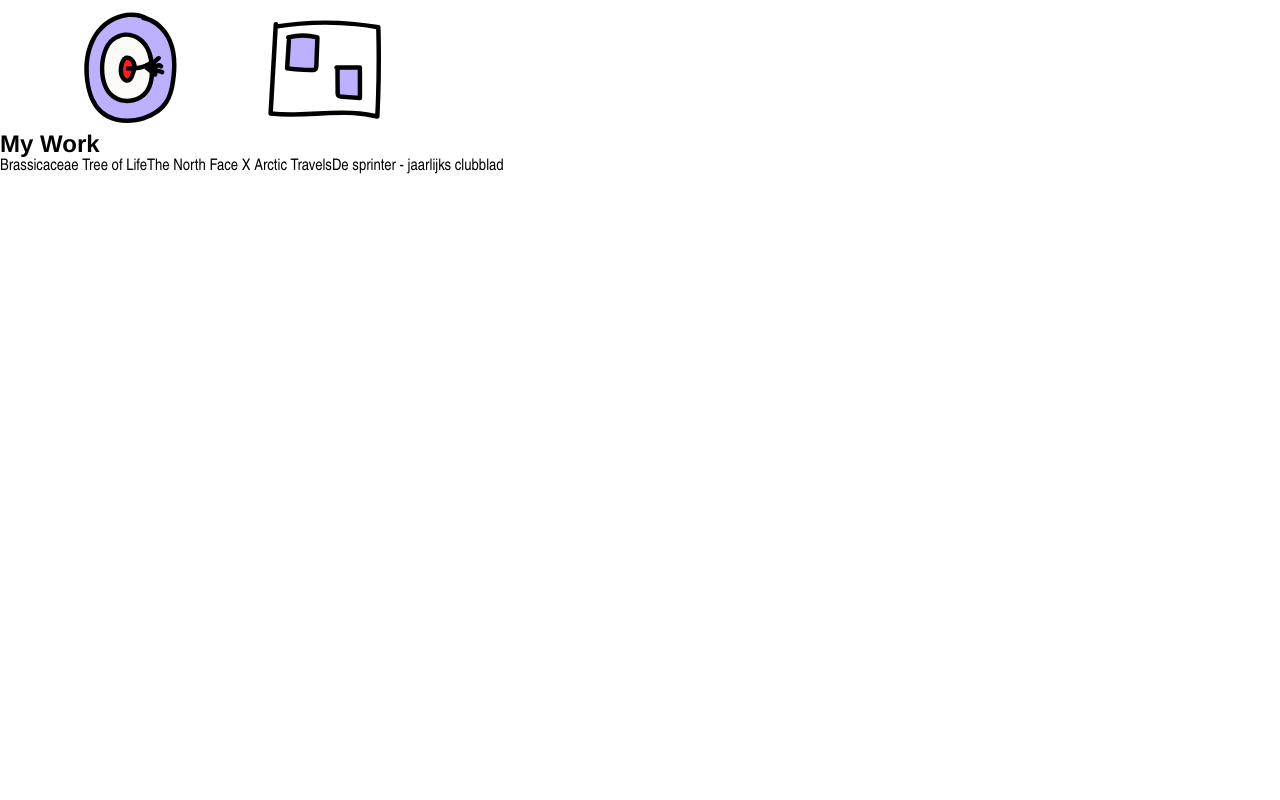
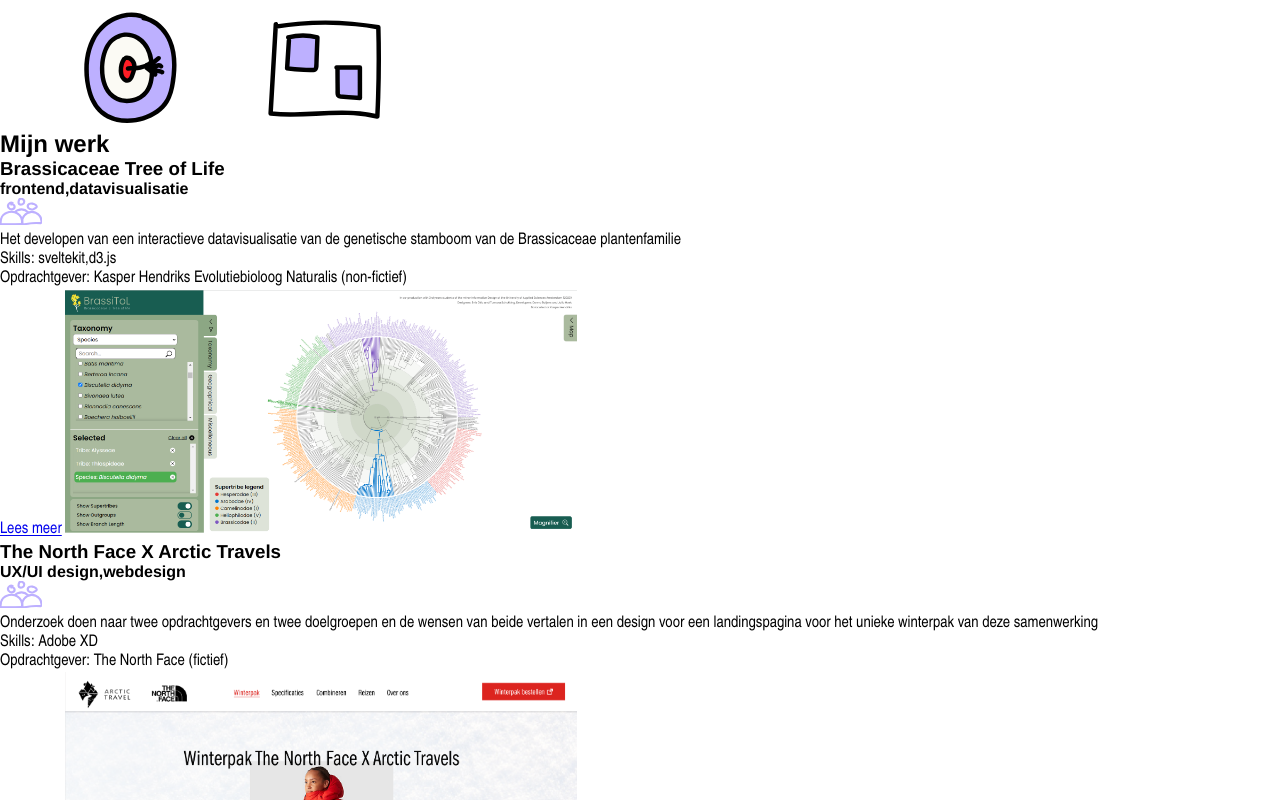
Before and after one commit to Juul03/portfolio, a SvelteKit app: page / in a window 1280 px wide. Shown: the part 920-1720 px from the top of the page. Before the commit the page ends 1097 px from the top, so only its background shows below. Built offline with nearby package versions, Linux system fonts and the light colour scheme; a web font is replaced by a local one.

Commit message:
added_projects_for_each

```diff
--- a/src/components/projects.svelte
+++ b/src/components/projects.svelte
@@ -22,16 +22,51 @@
 </script>
 
 <section>
-	<h2>My Work</h2>
+	<h2>Mijn werk</h2>
 
 	<section>
 		<!-- For each -->
 		{#if myProjectsData}
 			{#each myProjectsData as project}
-				{project.project_name}
+				<section>
+					<h3>{project.project_name}</h3>
+					<div>
+						<h4>{project.project_tags}</h4>
+						<img src="/img/icons/group-project.svg" alt="group project icon" />
+					</div>
+
+					<p>{project.project_description_short}</p>
+
+					<ul>
+						<li>Skills: {project.used_skills}</li>
+						<li>
+							Opdrachtgever: {project.client_name}
+							{#if project.client_job_function !== ''}
+								{project.client_job_function}
+							{/if}
+
+							{#if project.non_fiction_client == 'Y'}
+								(non-fictief)
+							{:else}
+								(fictief)
+							{/if}
+						</li>
+					</ul>
+
+                    <!-- TODO: add link in json file and import here -->
+                    <a href="/">Lees meer</a>
+
+                    <img src={project.project_image_src} alt="">
+				</section>
 			{/each}
 		{:else}
 			<p>Sorry, er ging iets mis met het fetchen van mijn projecten. Laat het mij weten!</p>
 		{/if}
 	</section>
 </section>
+
+<style>
+    img {
+        max-width:40%;
+    }
+</style>
```
Also changed, not shown: static/img/icons/group-project.svg.
